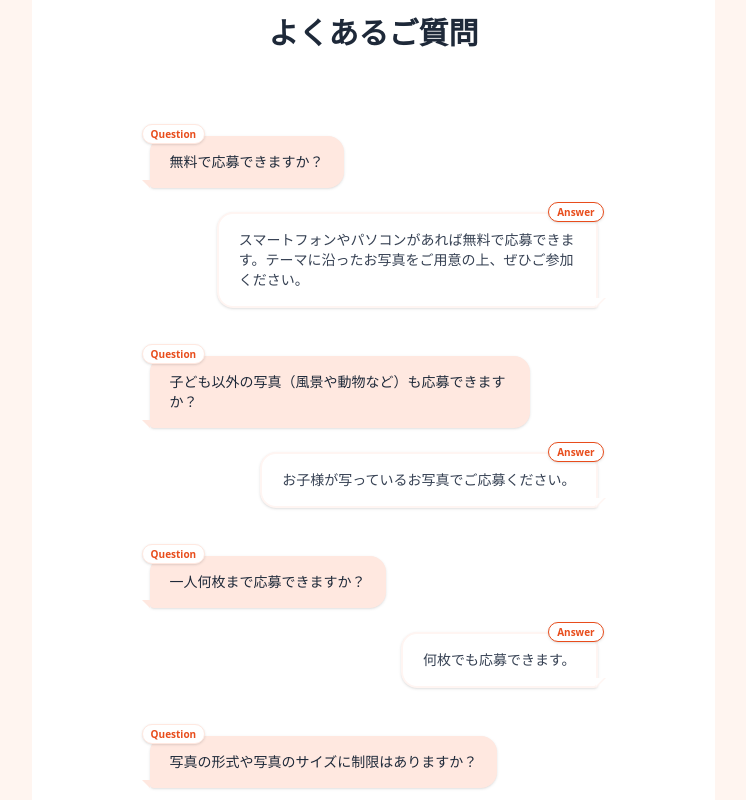
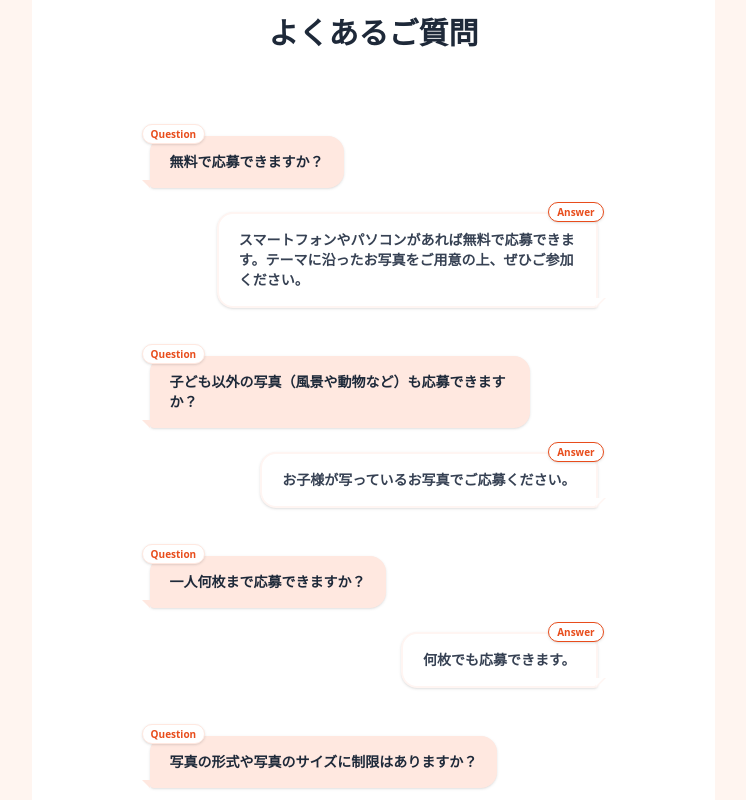
Before and after one commit to Yoshiken-lab/Photocon, a Next.js app in the folder photocon-system/: page /sample-o in a window 1280 px wide. Shown: the part 3020-3820 px from the top of the page, without its empty margins (266-1012 px from the left). Built offline with nearby package versions, Linux system fonts and the light colour scheme.

Commit message:
style(sample-o): bold faq question and answer text

```diff
--- a/photocon-system/components/o/FAQO.tsx
+++ b/photocon-system/components/o/FAQO.tsx
@@ -57,7 +57,7 @@ export const FAQO = () => {
                             viewport={{ once: true }}
                             className="flex items-end"
                         >
-                            <div className="bg-brand-100 text-gray-800 text-sm py-4 px-5 rounded-2xl rounded-bl-sm shadow-sm max-w-[85%] relative mt-2">
+                            <div className="bg-brand-100 text-gray-800 text-sm font-bold py-4 px-5 rounded-2xl rounded-bl-sm shadow-sm max-w-[85%] relative mt-2">
                                 <span className="absolute -top-3 -left-2 bg-white text-[#E84D1C] text-[10px] font-bold px-2 py-0.5 rounded-full border border-[#ffe8e0] shadow-sm z-10">
                                     Question
                                 </span>
@@ -75,7 +75,7 @@ export const FAQO = () => {
                             viewport={{ once: true }}
                             className="flex justify-end items-end"
                         >
-                            <div className="bg-white border-2 border-brand-50 text-gray-700 text-sm py-4 px-5 rounded-2xl rounded-br-sm shadow-sm max-w-[85%] relative text-left">
+                            <div className="bg-white border-2 border-brand-50 text-gray-700 text-sm font-bold py-4 px-5 rounded-2xl rounded-br-sm shadow-sm max-w-[85%] relative text-left">
                                 <span className="absolute -top-3 -right-2 bg-white text-[#E84D1C] text-[10px] font-bold px-2 py-0.5 rounded-full border border-[#E84D1C] shadow-sm z-10">
                                     Answer
                                 </span>
```
Also changed, not shown: 1 other file (tests, documents, lock files or other folders).
